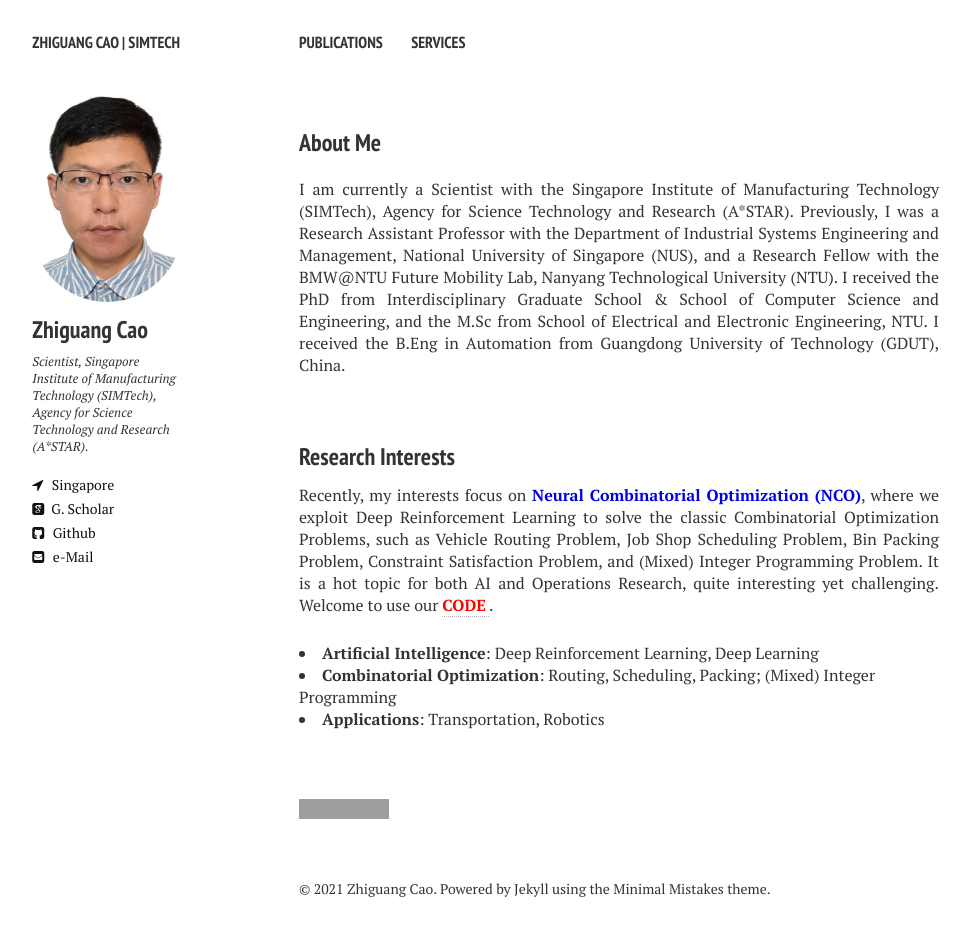
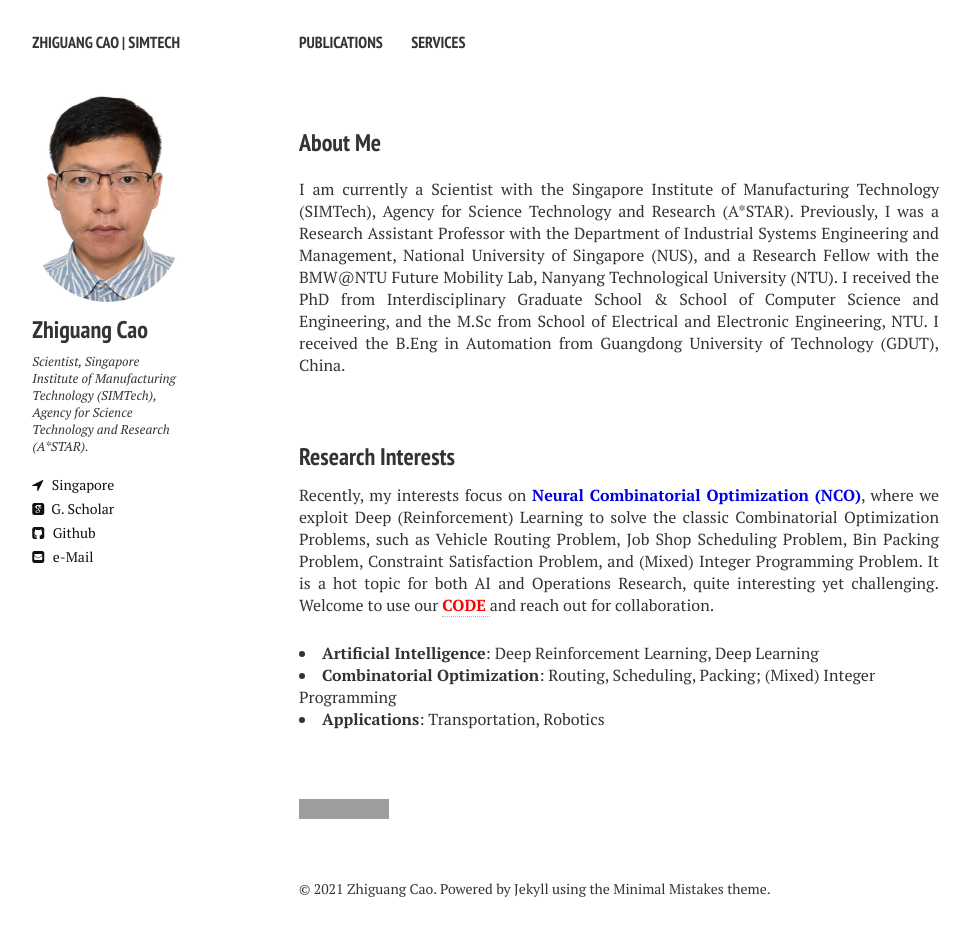
Before and after one commit to zhiguangcaosg/zhiguangcaosg.github.io, a Jekyll site: the page built from index.md, in a window 1280 px wide. Shown: the whole page, without its empty margins (21-991 px from the left). Built offline with Jekyll 4.4.1, drawn with Linux system fonts in a browser that asks for light colours; nearby versions of some CDN libraries; grey boxes are pictures that could not be loaded.

Commit message:
Update index.md

```diff
--- a/index.md
+++ b/index.md
@@ -12,7 +12,7 @@ image: banner1.png
 
 
 <h3 style="margin-bottom:-8px;padding-top:20px;">Research Interests</h3> <br>
-<p align="justify">Recently, my interests focus on <font color="#0000E3"><b>Neural Combinatorial Optimization (NCO)</b></font>, where we exploit Deep Reinforcement Learning to solve the classic Combinatorial Optimization Problems, such as Vehicle Routing Problem, Job Shop Scheduling Problem, Bin Packing Problem, Constraint Satisfaction Problem, and (Mixed) Integer Programming Problem. It is a hot topic for both AI and Operations Research, quite interesting yet challenging. Welcome to use our <a href="https://zhiguangcaosg.github.io/publications/"  target="_blank"> <font color="#FF0000"><b>CODE</b> </font></a>.
+<p align="justify">Recently, my interests focus on <font color="#0000E3"><b>Neural Combinatorial Optimization (NCO)</b></font>, where we exploit Deep (Reinforcement) Learning to solve the classic Combinatorial Optimization Problems, such as Vehicle Routing Problem, Job Shop Scheduling Problem, Bin Packing Problem, Constraint Satisfaction Problem, and (Mixed) Integer Programming Problem. It is a hot topic for both AI and Operations Research, quite interesting yet challenging. Welcome to use our <a href="https://zhiguangcaosg.github.io/publications/"  target="_blank"> <font color="#FF0000"><b>CODE</b> </font></a> and reach out for collaboration.
 </p>
 <li>
 <b>Artificial Intelligence</b>:  Deep Reinforcement Learning, Deep Learning
```
